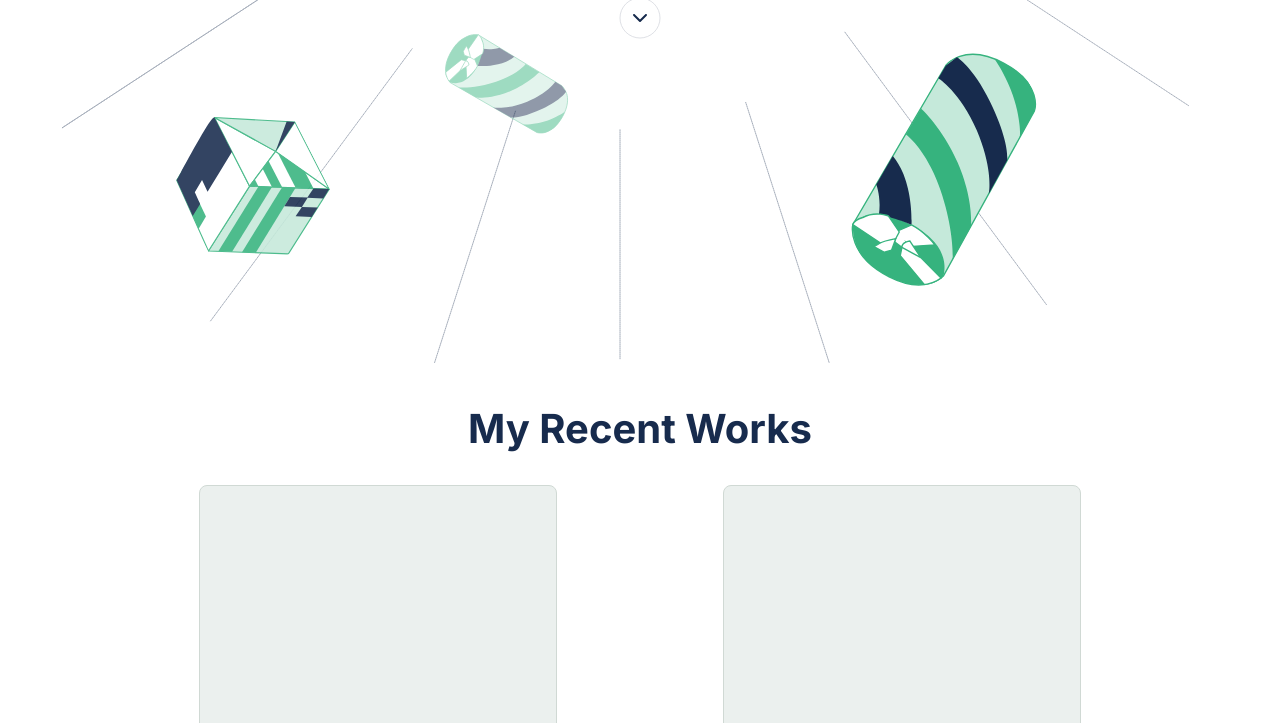
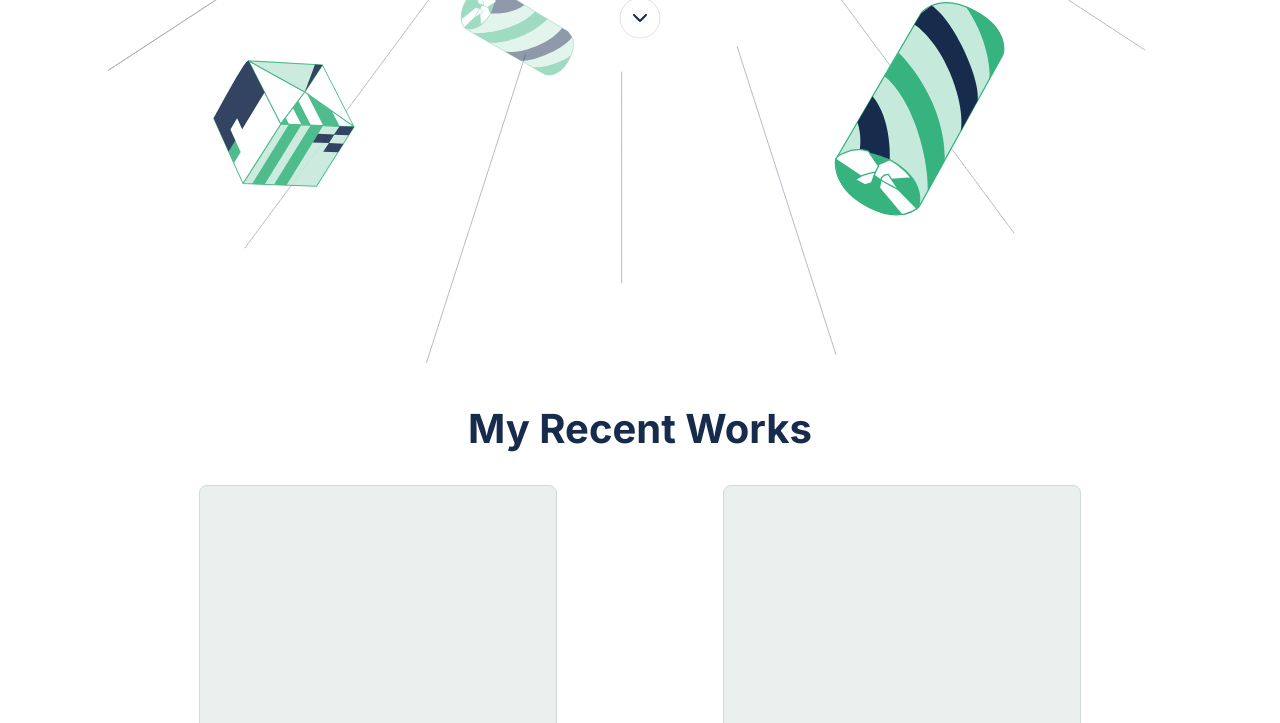
Before and after one commit to khitermedachraf/portfolio-temp, a website: page index.html in a window 1280 px wide. Shown: the part 591-1314 px from the top of the page. Drawn offline with Linux system fonts and the light colour scheme.

Commit message:
Adjust bg positions

```diff
--- a/style.css
+++ b/style.css
@@ -31,7 +31,8 @@ body {
 .bg-container {
   background-image: url(./assets/header-m.svg);
   background-repeat: no-repeat;
-  background-position: top;
+  background-position: 0 2.8rem;
+  background-size: cover;
   display: flex;
   flex-direction: column;
   justify-content: space-between;
@@ -617,7 +618,8 @@ nav {
   .bg-container {
     background-image: url(./assets/header-d.svg);
     background-repeat: no-repeat;
-    background-position: top;
+    background-position: center;
+    background-size: cover;
     padding-bottom: 20rem;
   }
 
```
